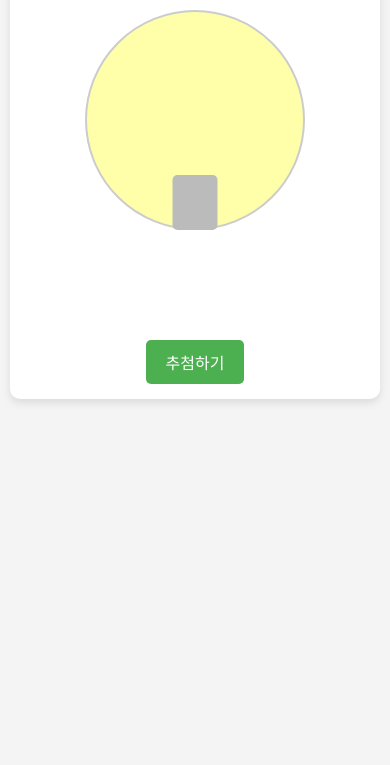
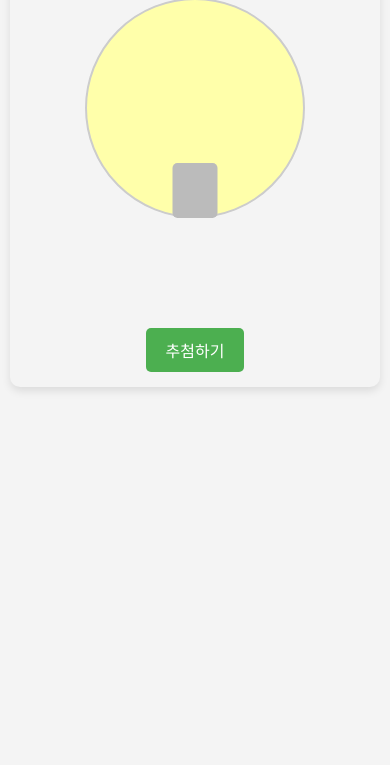
Before and after one commit to onam73517/fhEh, a plain HTML site: page index.html in a window 390 px wide. Shown: the part 89-854 px from the top of the page. Drawn offline with Linux system fonts and the light colour scheme.

Commit message:
세번째 커밋

```diff
--- a/style.css
+++ b/style.css
@@ -7,18 +7,20 @@ html, body {
 
 body {
     font-family: 'Arial', sans-serif;
-    /* 기존 중앙 정렬 속성 제거 */
-    /* display: flex; */
-    /* justify-content: center; */
-    /* align-items: center; */
-    /* min-height: 100vh; -> height: 100% 또는 min-height: 100%로 변경 */
-    min-height: 100%; /* 뷰포트 높이를 꽉 채우면서 스크롤 가능하게 */
-    background-color: #f4f4f4; /* 연한 그레이 색상 (기존과 동일하지만, 변경 가능) */
+    display: flex; /* Flexbox 레이아웃 다시 적용 */
+    flex-direction: column; /* 세로 방향으로 아이템 정렬 */
+    justify-content: flex-start; /* 아이템들을 위에서부터 정렬 */
+    align-items: center; /* 가로 중앙 정렬 */
+    min-height: 100vh; /* 뷰포트 높이를 꽉 채움 */
+    background-color: #f4f4f4; /* 연한 그레이 색상 */
     overflow-x: hidden; /* 가로 스크롤 방지 */
+    overflow-y: auto; /* 세로 내용이 넘칠 경우 스크롤 가능하게 */
 }
 
 .container {
-    background-color: #fff;
+    /* 기존 속성 유지 */
+    /* background-color: #fff; -> 이 부분을 변경 */
+    background-color: #f4f4f4; /* 배경색을 body와 동일한 연한 그레이로 변경 */
     padding: 20px;
     border-radius: 10px;
     box-shadow: 0 4px 8px rgba(0, 0, 0, 0.1);
@@ -26,13 +28,13 @@ body {
     width: 90%;
     max-width: 450px;
     box-sizing: border-box;
-    /* 상단 여백을 없애거나 최소화 */
-    margin: 0 auto; /* 좌우 중앙 정렬은 유지 */
-    margin-top: 20px; /* 상단에 약간의 여백을 주어 너무 붙지 않게 조정 (필요에 따라 0으로 변경 가능) */
-    margin-bottom: 20px; /* 하단 여백 추가 (필요에 따라 0으로 변경 가능) */
+    /* 세로 여백 없이 상단에 붙도록 margin-top/bottom 제거 또는 조정 */
+    margin: 0; /* 모든 마진 제거 */
+    /* flex-grow: 1; /* 컨테이너가 가능한 모든 세로 공간을 채우도록 함 (선택적) */
 }
 
 h1 {
+    margin-top: 20px; /* 제목 상단에 여백 추가 */
     margin-bottom: 20px;
     font-size: 1.8em;
 }
@@ -124,7 +126,6 @@ h1 {
     white-space: pre-wrap; /* 줄바꿈 적용 */
     text-align: center;
 
-    /* width를 명시하여 줄바꿈을 제어하고 max-width 제거 */
     width: 90%; /* 원통 너비의 90% 정도 사용 */
     box-sizing: border-box; /* 패딩 포함 */
 
@@ -212,12 +213,13 @@ button:hover {
     .container {
         padding: 15px;
         width: 95%;
-        margin-top: 10px; /* 모바일에서 상단 여백을 조금 더 줄임 */
-        margin-bottom: 10px; /* 모바일에서 하단 여백을 조금 더 줄임 */
+        margin-top: 0; /* 모바일에서 상단 여백을 완전히 제거 */
+        margin-bottom: 0; /* 모바일에서 하단 여백을 완전히 제거 */
     }
 
     h1 {
         font-size: 1.6em;
+        margin-top: 15px; /* 모바일에서 제목 상단 여백 조정 */
     }
 
     .lotto-machine {
```
